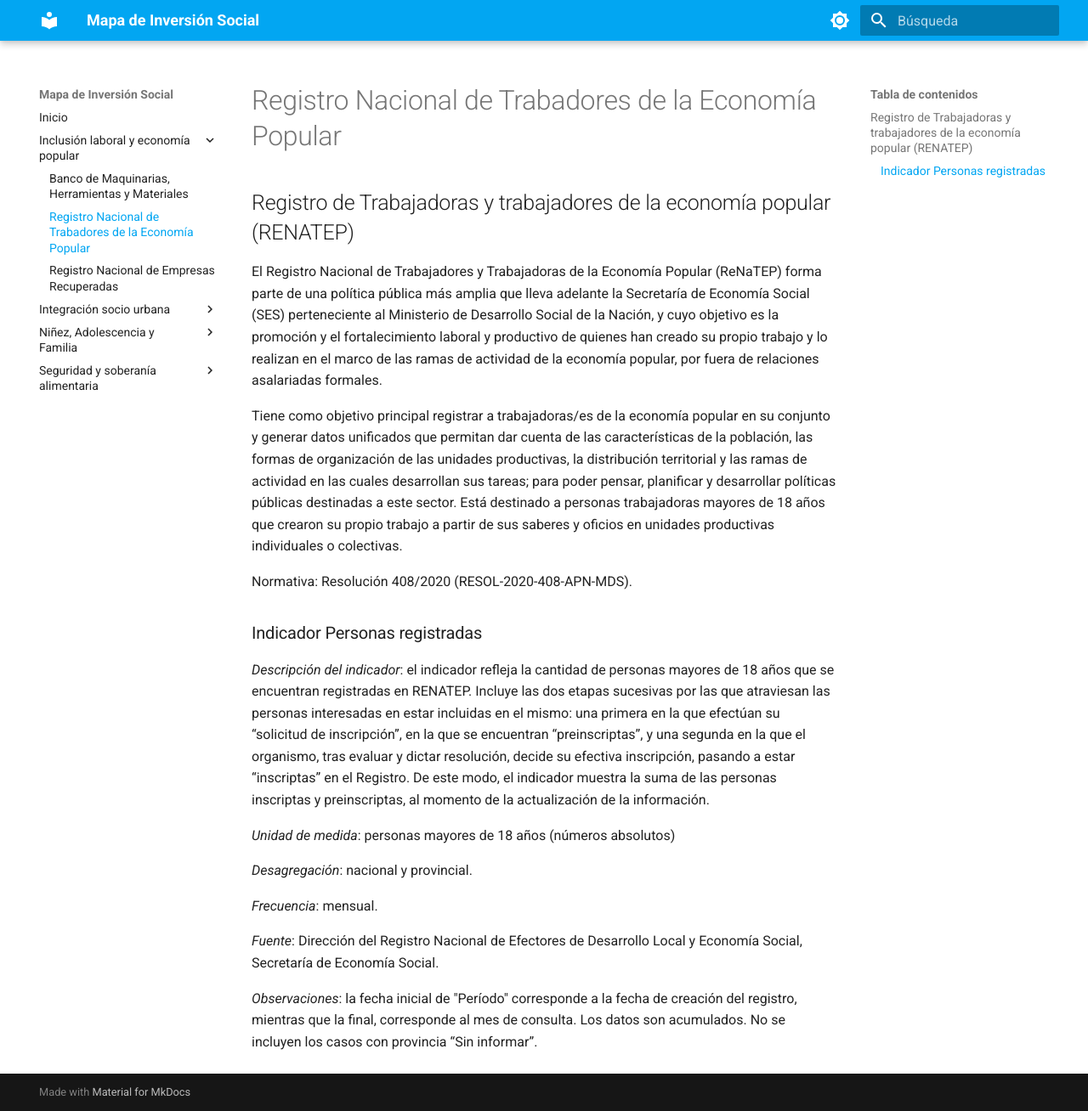
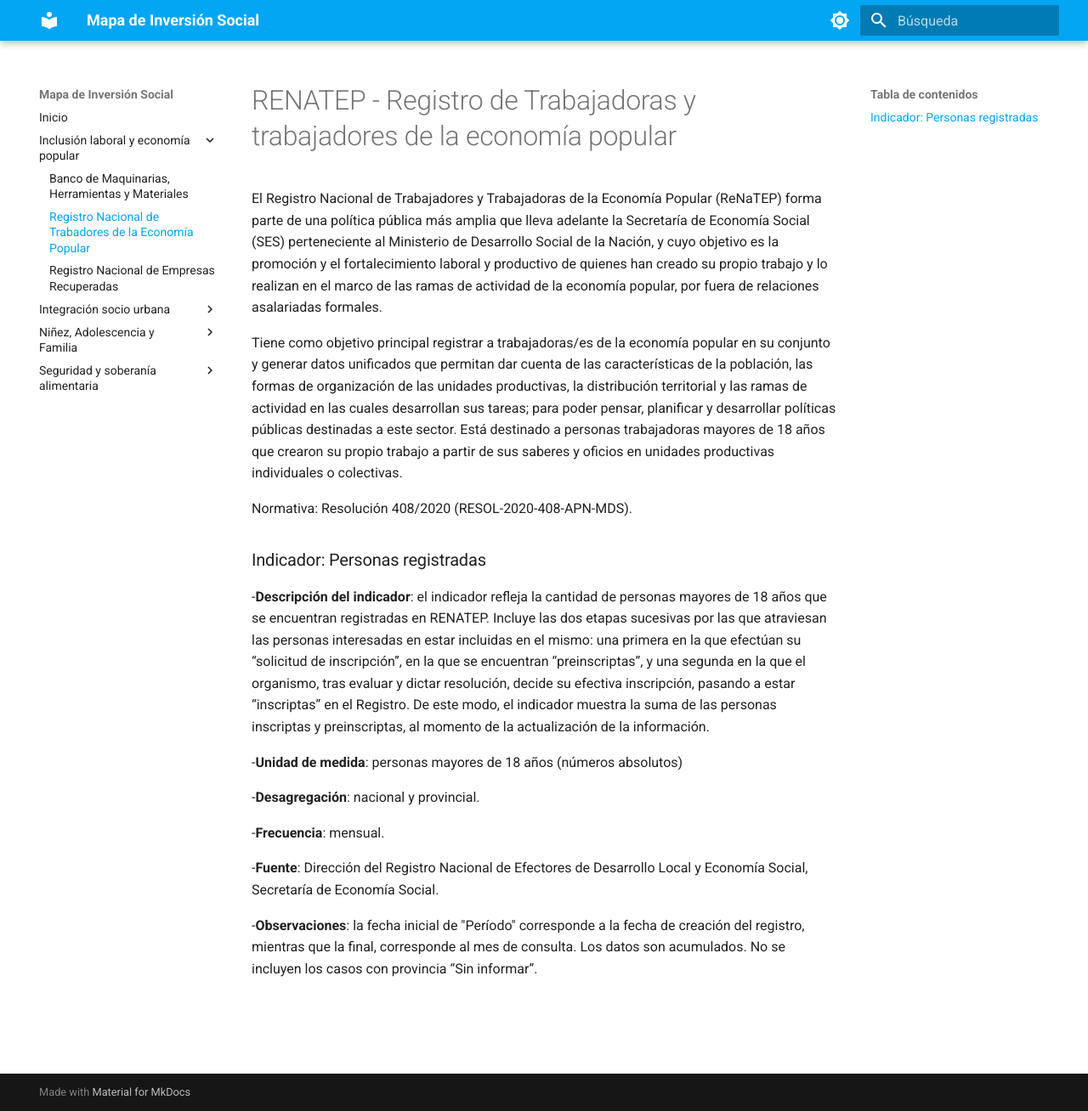
Before and after one commit to datos-desarrollosocial-nacion/metadata-mapa-de-inversion-social, an MkDocs documentation site: the page built from docs/renatep.md, in a window 1280 px wide and 1308 px high. Shown: the whole window at 85% size. Built offline with MkDocs 1.6.1 and Material for MkDocs 9.7.7, drawn with Linux system fonts in a browser that asks for light colours.

Commit message:
Update renatep.md

```diff
--- a/docs/renatep.md
+++ b/docs/renatep.md
@@ -1,4 +1,4 @@
-## Registro de Trabajadoras y trabajadores de la economía popular (RENATEP)
+# RENATEP - Registro de Trabajadoras y trabajadores de la economía popular
 
 El Registro Nacional de Trabajadores y Trabajadoras de la Economía Popular (ReNaTEP) forma parte de una política pública más amplia que lleva adelante la Secretaría de Economía Social (SES) perteneciente al Ministerio de Desarrollo Social de la Nación, y cuyo objetivo es la promoción y el fortalecimiento laboral y productivo de quienes han creado su propio trabajo y lo realizan en el marco de las ramas de actividad de la economía popular, por fuera de relaciones asalariadas formales.
 
@@ -6,16 +6,16 @@
 
 Normativa: Resolución 408/2020 (RESOL-2020-408-APN-MDS).
 
-### Indicador Personas registradas
+### Indicador: Personas registradas
 
-*Descripción del indicador*: el indicador refleja la cantidad de personas mayores de 18 años que se encuentran registradas en RENATEP. Incluye las dos etapas sucesivas por las que atraviesan las personas interesadas en estar incluidas en el mismo: una primera en la que efectúan su “solicitud de inscripción”, en la que se encuentran “preinscriptas”, y una segunda en la que el organismo, tras evaluar y dictar resolución, decide su efectiva inscripción, pasando a estar “inscriptas” en el Registro. De este modo, el indicador muestra la suma de las personas inscriptas y preinscriptas, al momento de la actualización de la información.
+-**Descripción del indicador**: el indicador refleja la cantidad de personas mayores de 18 años que se encuentran registradas en RENATEP. Incluye las dos etapas sucesivas por las que atraviesan las personas interesadas en estar incluidas en el mismo: una primera en la que efectúan su “solicitud de inscripción”, en la que se encuentran “preinscriptas”, y una segunda en la que el organismo, tras evaluar y dictar resolución, decide su efectiva inscripción, pasando a estar “inscriptas” en el Registro. De este modo, el indicador muestra la suma de las personas inscriptas y preinscriptas, al momento de la actualización de la información.
 
-*Unidad de medida*: personas  mayores de 18 años (números absolutos)
+-**Unidad de medida**: personas  mayores de 18 años (números absolutos)
 
-*Desagregación*: nacional y provincial.
+-**Desagregación**: nacional y provincial.
 
-*Frecuencia*: mensual.
+-**Frecuencia**: mensual.
 
-*Fuente*: Dirección del Registro Nacional de Efectores de Desarrollo Local y Economía Social, Secretaría de Economía Social.
+-**Fuente**: Dirección del Registro Nacional de Efectores de Desarrollo Local y Economía Social, Secretaría de Economía Social.
 
-*Observaciones*: la fecha inicial de "Período" corresponde a la fecha de creación del registro, mientras que la final, corresponde al mes de consulta. Los datos son acumulados. No se incluyen los casos con provincia “Sin informar”.
+-**Observaciones**: la fecha inicial de "Período" corresponde a la fecha de creación del registro, mientras que la final, corresponde al mes de consulta. Los datos son acumulados. No se incluyen los casos con provincia “Sin informar”.
```
